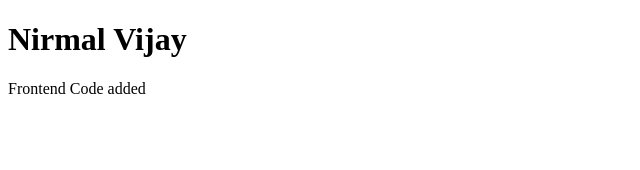
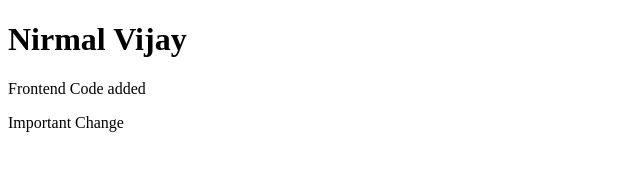
Before and after one commit to Nirmal-Vijay/SampleRepo, a plain HTML site: page index.html in a window 1280 px wide. Shown: the whole page, without its empty margins (0-640 px from the left). Drawn offline with Linux system fonts and the light colour scheme.

Commit message:
!Fix : important changes

```diff
--- a/index.html
+++ b/index.html
@@ -8,5 +8,6 @@
   <body>
     <h1>Nirmal Vijay</h1>
     <p>Frontend Code added</p>
+    <p>Important Change</p>
   </body>
 </html>
```
